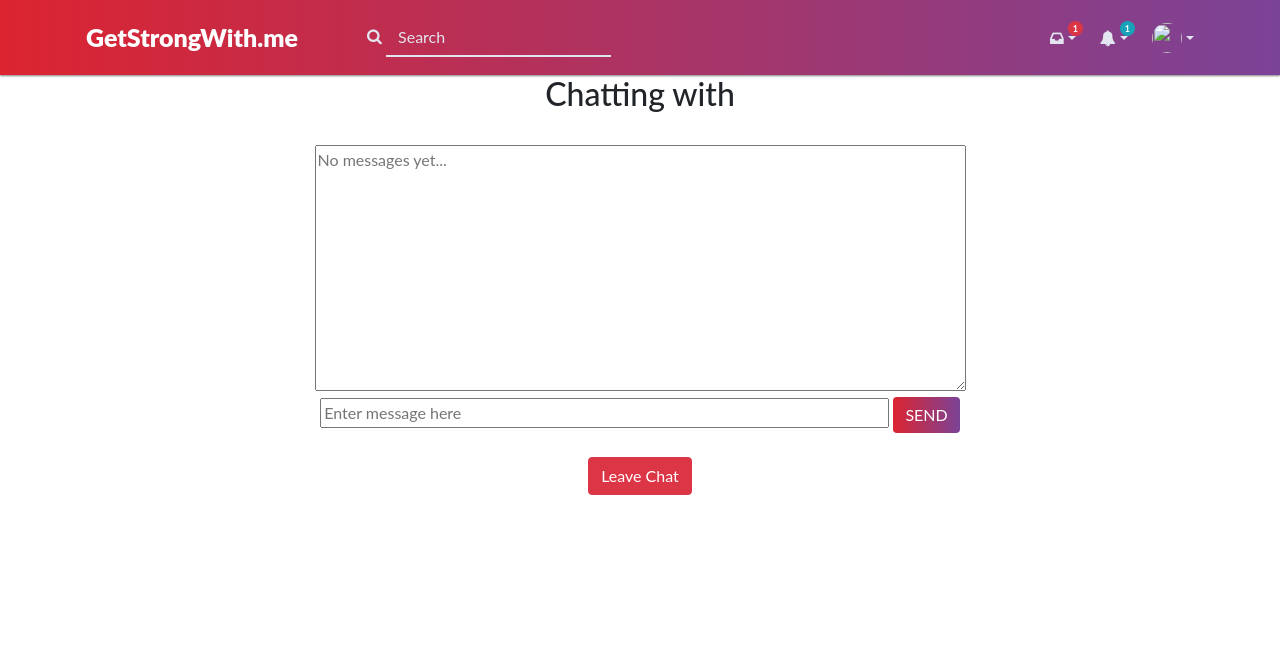
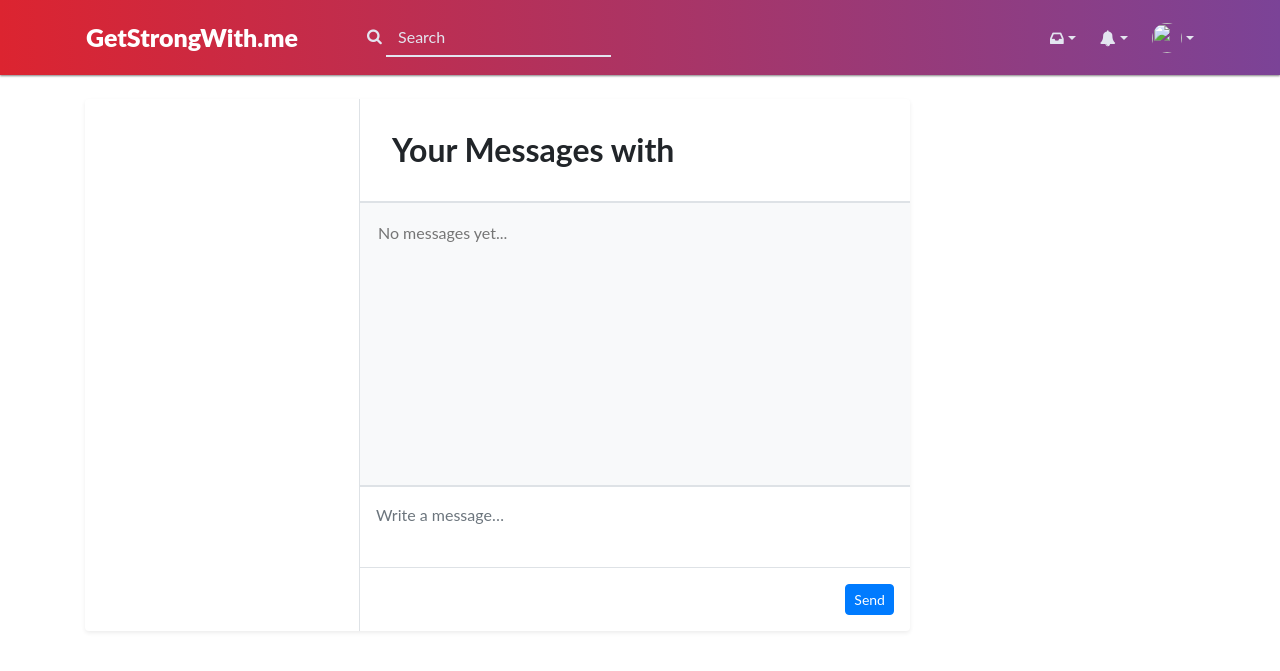
Before and after one commit to openchampagne/getstrongwithme, a Flask app: page /chat in a window 1280 px wide. Shown: the top 671 px of the page. Run offline with Flask 2, Linux system fonts and the light colour scheme; some libraries are stand-ins or nearby versions.

Commit message:
Chat UI
- NEW: chat UI added
- Fixed Feedbugs

```diff
--- a/main.py
+++ b/main.py
@@ -404,7 +404,7 @@ def chat():
         session['room'] = room
         session['rec_id'] = rec_id
         session['recipient_name'] = recipient.firstName
-    return render_template("chat.html", session=session)
+    return render_template("chat.html", session=session, user=User())
 
 
 @socketio.on('text', namespace='/chat')
@@ -437,7 +437,7 @@ def join(message):
     # print('Users in chatroom: {0}'.format(users))
     r[room] += 1
     print(r)
-    emit('status', {'msg': '{0} is online.'.format(session.get('username'))}, room=room)
+    emit('status', {'msg': '{0} is online right now'.format(session.get('username'))}, room=room)
 
 @socketio.on('left', namespace='/chat')
 def left(message):
--- a/templates/chat.html
+++ b/templates/chat.html
@@ -1,165 +1,168 @@
 {% extends "base.html" %}
 {% block head %}
-<title>Chat Example</title>
-<link rel="stylesheet" href="https://cdnjs.cloudflare.com/ajax/libs/font-awesome/4.7.0/css/font-awesome.css">
+<title>My Messages</title>
 <script type="text/javascript" src='//code.jquery.com/jquery-1.4.2.min.js'></script>
 <script type="text/javascript" src='//cdnjs.cloudflare.com/ajax/libs/socket.io/1.3.6/socket.io.min.js'></script>
+<style>
+   textarea {
+  outline: none;
+  resize: none;
+  background-color: #f8f9fa;
+  border: 0;
+}
+</style>
 <script type="text/javascript">
    var socket;
-    $(document).ready(function() {
-        // getstrongwith.me
+   $(document).ready(function () {
       socket = io.connect('http://' + document.domain + ':' + location.port + '/chat');
-        //socket = io.connect('http://getstrongwith.me:5004/chat')
-
-        socket.on('connect', function() {
-            //io.socket.clients(room)
+      socket.on('connect', function () {
          socket.emit('join', {});
          console.log('socket connected');
       });
-        socket.on('status', function(data) {
-            $('#chat').val($('#chat').val() + '<' + data.msg + '>\n');
-            $('#chat').scrollTop($('#chat')[0].scrollHeight);
-        });
-        socket.on('message', function(data) {
+      socket.on('status', function (data) {
          $('#chat').val($('#chat').val() + data.msg + '\n');
          $('#chat').scrollTop($('#chat')[0].scrollHeight);
       });
-        $('#send').click(function(e) {
+      socket.on('message', function (data) {
+         $('#chat').val($('#chat').val() + data.msg + '\n');
+         $('#chat').scrollTop($('#chat')[0].scrollHeight);
+      });
+      $('#send').click(function (e) {
          text = $('#text').val();
          $('#text').val('');
-                socket.emit('text', {msg: text});
+         socket.emit('text', { msg: text });
       });
    });
 
-    function leave_room() {
-        socket.emit('left', {}, function() {
+   function leaveRoom() {
+      socket.emit('left', {}, function () {
          socket.disconnect();
-            window.location.href = '{{url_for("index") }}';
       })
    }
+
+   window.addEventListener("beforeunload", function (e) {
+      leaveRoom();
+   }, false);
 </script>
 {% endblock %}
 {% block body %}
 
-<!-- Navigation-->
-<nav class="navbar navbar-expand navbar-dark bg-dark nav-top p-0">
+{% include "includes/nav.html" %}
+
+
+<div class="py-4">
    <div class="container">
-       <a class="navbar-brand mr-2" href="/" onclick=leave_room()>GetStrongWith.me
-       </a>
-       <form class="d-none d-sm-inline-block form-inline mr-auto my-2 my-md-0 mw-100 navbar-search" action='/search' method="POST">
-          <div class="navtop search"><i class="fa fa-search"></i>
-             <input type="search" class="form-control shadow-none" placeholder="Search" aria-label="Search" name="search" aria-describedby="basic-addon2">
+      <div class="row">
+         <main class="col col-xl-9 order-xl-2 col-lg-12 order-lg-1 col-md-12 col-sm-12 col-12">
+            <div class="box shadow-sm rounded bg-white mb-3 chat">
+               <div class="row m-0">
+                  <div class="border-right col-lg-5 col-xl-4 px-0">
+                     <div class="chat-left">
+                        <div class="chat-list">
+
+
+                           <!--SAMPLE CHAT-->
+                           {% for dm in dms %}
+                           {% if (dms != NULL) or (dms != "") %}
+                           <div class="p-3 d-flex align-items-center border-bottom post-header overflow-hidden">
+                              <div class="dropdown-list-image mr-3">
+                                 <img class="rounded-circle" src="img/p9.png" alt="">
+                              </div>
+                              <div class="font-weight-bold mr-1 overflow-hidden">
+                                 <div class="text-truncate">{{ dm[1] }} {{ dm[0] }}</div>
+                                 <div class="small text-truncate overflow-hidden text-black-50">
+                                    <i class="feather-check text-primary"></i> {{ dm[2] }}
+                                 </div>
+                              </div>
+                              <span class="ml-auto mb-auto">
+                                 <div class="text-right text-muted pt-1 small">
+                                    00:21PM
+                                 </div>
+                              </span>
+                           </div>
+                           {% endif %}
+                           {% else %}
+
+                           <div class="font-weight-bold mr-1 overflow-hidden">
+                              <div class="text-truncate"></div>
+                           </div>
+
+                           {% endfor %}
+
+
+                           <!--SAMPLE CHAT END-->
 
                         </div>
-       </form>
-       <ul class="navbar-nav ml-auto d-flex align-items-center">
-          <li class="nav-item dropdown no-arrow d-sm-none">
-             <a class="nav-link dropdown-toggle" href="#" id="searchDropdown" role="button" data-toggle="dropdown" aria-haspopup="true" aria-expanded="false">
-             <i class="feather-search mr-2"></i>
-             </a>
-             <div class="dropdown-menu dropdown-menu-right p-3 shadow-sm animated--grow-in" aria-labelledby="searchDropdown">
-                <form class="form-inline mr-auto w-100 navbar-search">
-                   <div class="input-group">
-                      <input type="text" class="form-control border-0 shadow-none" placeholder="Search" aria-label="Search" aria-describedby="basic-addon2">
-                      <div class="input-group-append">
-                         <button class="btn" type="button">
-                         <i class="feather-search"></i>
-                         </button>
                      </div>
                   </div>
+                  <div class="col-lg-7 col-xl-8 px-0">
+                     <div class="p-3 d-flex align-items-center border-bottom post-header">
+                        <div class="font-weight-bold mr-1 overflow-hidden">
+
+                           <h2 class="pl-3 pt-3 pr-3 mb-0 pb-3 font-weight-bold text-left">Your Messages with {{ session['recipient_name'] }}</h2>
+                        </div>
+                     </div>
+                     <!-- chat box -->
+                     <div class="chat-box chatwindow p-3 border-top border-bottom bg-light">
+
+                        <div class="d-flex align-items-center post-header">
+
+                           <div id="" class="mr-1">
+
+                              <textarea readonly id='chat' rows='10' placeholder='No messages yet...'></textarea><br>
+                           </div>
+
+                        </div>
+
+                     </div>
+
+                     <!-- chat window-->
+
+
+                     <div class="w-100 border-top border-bottom">
+                        <textarea id="text" placeholder="Write a message…" class="form-control border-0 p-3 shadow-none"
+                           rows="2"></textarea>
+                     </div>
+                     <div class="p-3 d-flex align-items-center">
+
+                        <span class="ml-auto">
+                           <button type="button" id='send' class="btn btn-primary btn-sm rounded">
+                              <i class="feather-send"></i> Send
+                           </button>
+
+                        </span>
+                     </div>
+                  </div>
+               </div>
+            </div>
+         </main>
+         <aside class="col col-xl-3 order-xl-2 col-lg-12 order-lg-2 col-12">
+<!--
+            <div class="box shadow-sm mb-3 border rounded bg-white ads-box text-center">
+             <div class="image-overlap-2 pt-4">
+                  <img src="{{user.profile_pic}}" class="img-fluid rounded-circle shadow-sm" alt="Responsive image">
+               </div>
+               <div class="p-3 border-bottom">
+                  <h6 class="text-dark">
+                     <span class="font-weight-bold">@{{ session['recipient_name'] }}</span>
+                  </h6>
+                  <p class="mb-0 text-muted"></p>
+               </div>
+               <div class="p-3">
+                  <form action="/user/{{ session['recipient_name'] }}" method="POST">
+                     <button type="sbmt" class="btn btn-info"><i class="fas fa-snowboarding"></i>Visit
+                     </button>
                   </form>
                </div>
-          </li>
-          <li class="nav-item dropdown no-arrow mx-1 list-dropdown">
-             <a class="nav-link dropdown-toggle" href="#" role="button" data-toggle="dropdown" aria-haspopup="true" aria-expanded="false">
-             <i class="fa fa-inbox"></i>
-             <span class="badge badge-danger badge-counter">1</span>
-             </a>
-             <div class="dropdown-list dropdown-menu dropdown-menu-right shadow-sm">
-                <h6 class="dropdown-header">
-                   Direct Messages
-                </h6>
-                <a class="dropdown-item d-flex align-items-center" href="/chat" onclick=leave_room()>
-                   <div class="dropdown-list-image mr-3">
-                      <img class="rounded-circle" src="img/p1.png" alt="">
-                      <div class="status-indicator bg-success"></div>
             </div>
-                   <div class="font-weight-bold overflow-hidden">
-                          {% for dm in dms %}
-                          <div class="text-truncate"> {{ dm[1] }} </div>
-                          <div class="small text-gray-500">{{ dm[0] }} · {{ dm[2] }} </div>
-                          <div> ---------------------------- </div>
-                          {% endfor %}
-                       </div>
-                </a>
-                <a class="dropdown-item text-center small text-gray-500" href="/chat" onclick=leave_room()>Read More Messages</a>
-             </div>
-          </li>
-          <li class="nav-item dropdown no-arrow mx-1 list-dropdown">
-             <a class="nav-link dropdown-toggle" href="#" role="button" data-toggle="dropdown" aria-haspopup="true" aria-expanded="false">
-             <i class="fa fa-bell"></i>
-             <span class="badge badge-info badge-counter">1</span>
-             </a>
-             <div class="dropdown-list dropdown-menu dropdown-menu-right shadow-sm">
-
-                <h6 class="dropdown-header">
-                   Notification Center
-                </h6>
-                <a class="dropdown-item d-flex align-items-center" href="notifications.html">
-                   <div class="mr-3">
-                      <div class="icon-circle bg-primary">
-                         <i class="fa fa-bell"></i>
+         -->
+         </aside>
       </div>
    </div>
-                   <div>
-                      <div class="small text-gray-500">TIME_PLACEHOLDER</div>
-                      <span class="font-weight-bold">Debug: This is home.html</span>
-                   </div>
-                </a>
-
-                <a class="dropdown-item text-center small text-gray-500" href="notifications.html">Show All Alerts</a>
-             </div>
-          </li>
-          <li class="nav-item dropdown no-arrow ml-1 profile-dropdown">
-             <a class="nav-link dropdown-toggle pr-0" href="#" role="button" data-toggle="dropdown" aria-haspopup="true" aria-expanded="false">
-             <img class="img-profile rounded-circle" src="{{current_user.profile_pic}}">
-             </a>
-             <div class="dropdown-menu dropdown-menu-right shadow-sm">
-                <div class="p-3 d-flex align-items-center">
-                   <div class="dropdown-list-image mr-3">
-                      <img class="img-profile rounded-circle" src="{{current_user.profile_pic}}" alt="">
-                      <div class="status-indicator bg-success"></div>
-                   </div>
-                   <div class="font-weight-bold">
-                      <div class="text-truncate">{{current_user.firstName}} {{current_user.lastName}}</div>
-                      <div class="small text-gray-500">@{{current_user.username}}</div>
-                   </div>
-                </div>
-                <div class="dropdown-divider"></div>
-                <a class="dropdown-item" href="/home" onclick=leave_room()><i class="feather-edit mr-1"></i>Home</a>
-                <a class="dropdown-item" href="/my-account" onclick=leave_room()><i class="feather-edit mr-1"></i> My Account</a>
-                <div class="dropdown-divider"></div>
-                <a class="dropdown-item" href="/logout" onclick=leave_room()><i class="feather-log-out mr-1"></i> Logout</a>
-             </div>
-          </li>
-       </ul>
-    </div>
-  </nav>
-  <!-- end navigation-->
-
-
-        <div class='chatwindow'>
-            <h2 id='room'>Chatting with {{ session['recipient_name'] }}</h2><br>
-            <textarea readonly id='chat' cols='70' rows='10' placeholder='No messages yet...'></textarea><br>
-            <input type='text' id='text' size='60' placeholder='Enter message here'>
-            <button type='button' id='send' class='btn btn-success'>SEND</button><br><br>
-            <center> <button type='button' class='btn btn-danger' onclick=leave_room()>Leave Chat</button></center>
 </div>
 
 
 
 
 
-
-
 {% endblock %}
--- a/templates/my-account.html
+++ b/templates/my-account.html
@@ -20,7 +20,7 @@
             <div class="dropdown-list-image mr-3">
             </div>
             <div class="w-100">
-            <textarea placeholder="Share Something" type="text" class="form-control border-0 p-0 shadow-none" rows="4" name="content"></textarea>
+            <textarea placeholder="Share Something..." type="text" class="form-control border-0 p-0 shadow-none" rows="4" name="content"></textarea>
             </div>
             </div>
             </div>
@@ -65,7 +65,7 @@
                   {% endif %}
                 {% else %}
                   <p>
-                    <b>{{post.content}}</b>
+                    <b>{{ post.content|markdown }}</b>
                     </p>
                   {% endif %}
                 </div>
@@ -82,9 +82,9 @@
          {% if current_user.username == comments.username %}
          <small><a href="/home/del_comment/{{comments.id}}" style="color: red;">Delete</a></small>
 
+   {% endif %}<br>
       </div>
    </div>
-   {% endif %}<br>
    {% endfor %}
    <div class="p-3">
       <form action="/home/new_comment/{{post.id}}" method="POST">
```
Also changed, not shown: templates/home.html (+27 -14 lines), templates/search.html (+6 -3 lines), templates/user1.html (+3 -4 lines), 2 other files. Lines whose indentation alone changed are shown as unchanged.
